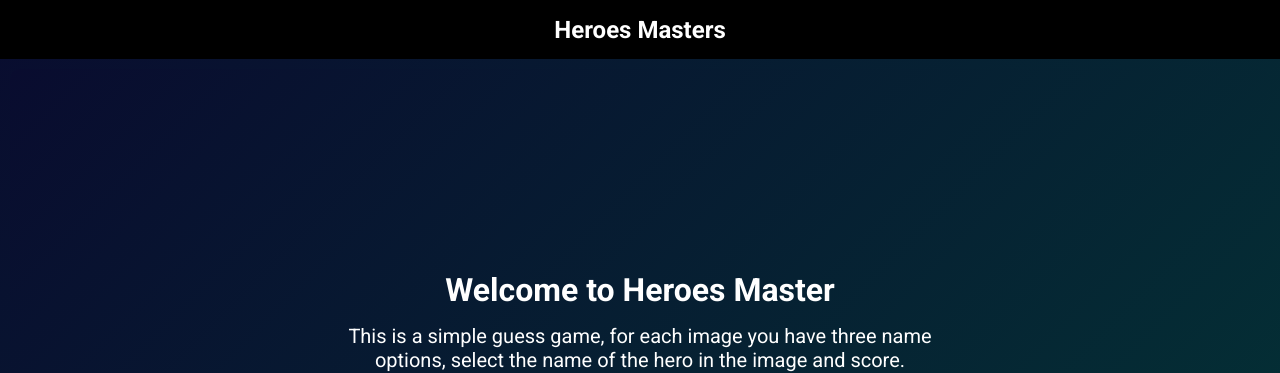
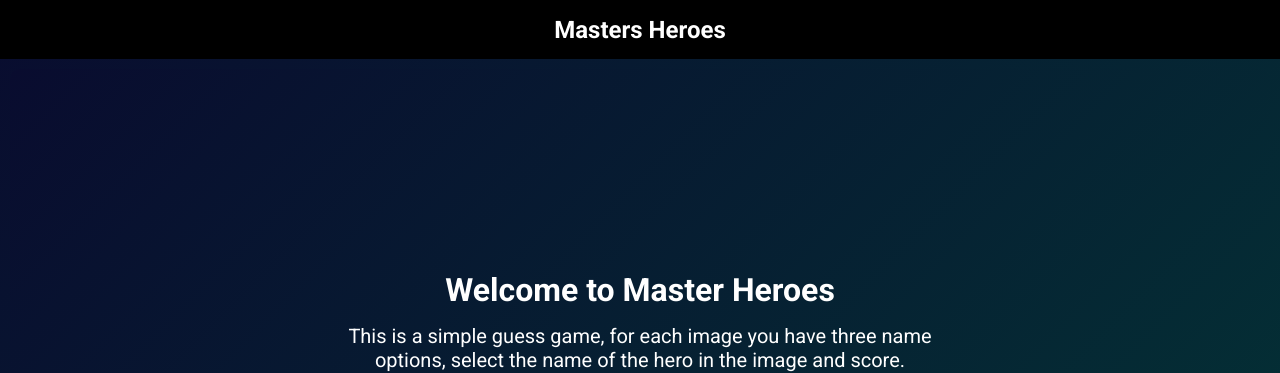
Before and after one commit to allanmaral/master-heroes, a React (Create React App) app: page / in a window 1280 px wide. Shown: the top 373 px of the page. Built offline with nearby package versions, Linux system fonts and the light colour scheme.

Commit message:
fix: Fix typo in the welcome and navbar

```diff
--- a/src/pages/Game/index.js
+++ b/src/pages/Game/index.js
@@ -23,7 +23,7 @@ function Game({
   return (
     <>
       <Navbar
-        title="Heroes Masters"
+        title="Masters Heroes"
         inGame
         cardIndex={cardIndex}
         totalCardNumber={totalCardNumber}
--- a/src/pages/Welcome/index.js
+++ b/src/pages/Welcome/index.js
@@ -9,9 +9,9 @@ import GameSettings from '../../config/gameSettings';
 export default function Welcome() {
   return (
     <>
-      <Navbar title="Heroes Masters" />
+      <Navbar title="Masters Heroes" />
       <Container>
-        <h1>Welcome to Heroes Master</h1>
+        <h1>Welcome to Master Heroes</h1>
         <p>
           This is a simple guess game, for each image you have three name
           options, select the name of the hero in the image and score.
```
